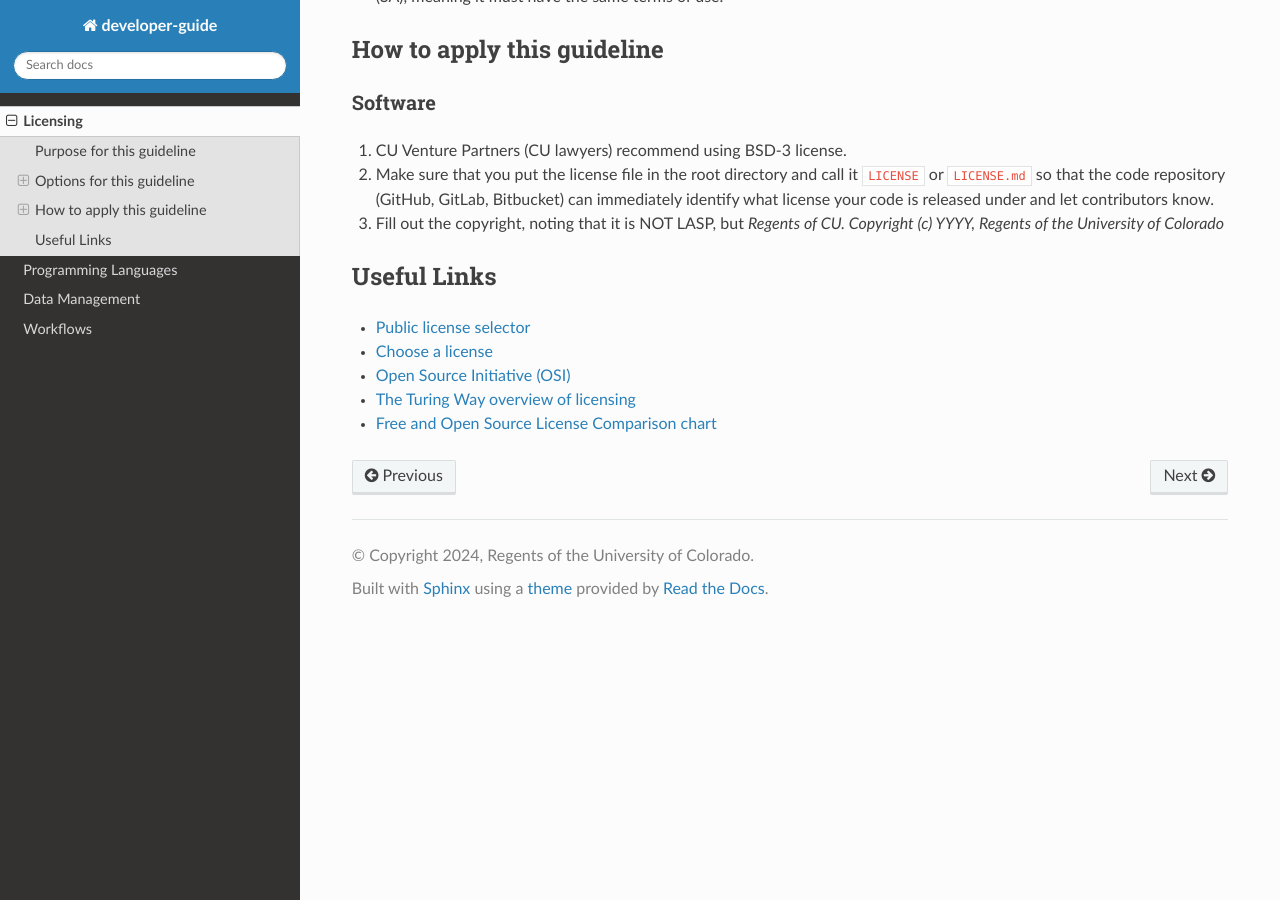
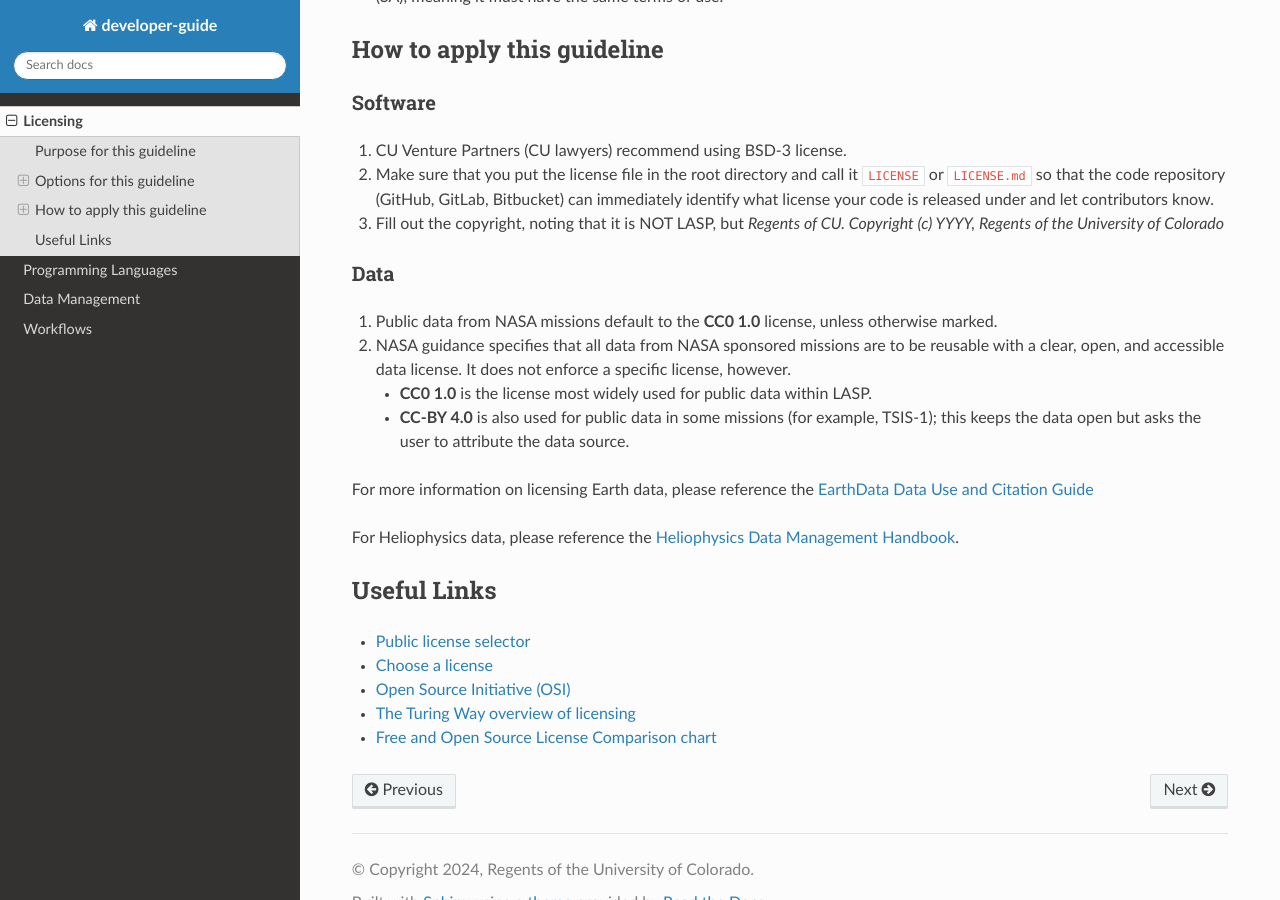
Before and after one commit to lasp/developer-guide, a Sphinx documentation site: the page built from docs/source/licensing.md, in a window 1280 px wide and 900 px high, scrolled down 2106 px. Built offline with Sphinx 7.4.7 and the Read the Docs theme 3.1.0, drawn with Linux system fonts in a browser that asks for light colours; pages that are not in the unit, such as notebooks, are missing from menus.

Commit message:
Adding some more information about data licensing

```diff
--- a/docs/source/licensing.md
+++ b/docs/source/licensing.md
@@ -81,6 +81,22 @@ you’re distributing/producing.
 3. Fill out the copyright, noting that it is NOT LASP, but *Regents of CU. Copyright (c) YYYY, Regents of the University
    of Colorado*
 
+
+### Data
+
+1. Public data from NASA missions default to the **CC0 1.0** license, unless otherwise marked.
+2. NASA guidance specifies that all data from NASA sponsored missions are to be reusable with a clear, open, and
+   accessible data license. It does not enforce a specific license, however.
+   * **CC0 1.0** is the license most widely used for public data within LASP.
+   * **CC-BY 4.0** is also used for public data in some missions (for example, TSIS-1);
+     this keeps the data open but asks the user to attribute the data source.
+
+For more information on licensing Earth data, please reference the
+[EarthData Data Use and Citation Guide](https://www.earthdata.nasa.gov/engage/open-data-services-software-policies/data-use-guidance)
+
+For Heliophysics data, please reference the
+[Heliophysics Data Management Handbook](https://science.nasa.gov/wp-content/uploads/2024/05/hpd-data-management-handbook-final1.pdf).
+
 ## Useful Links
 
 * [Public license selector](https://ufal.github.io/public-license-selector/)
```
